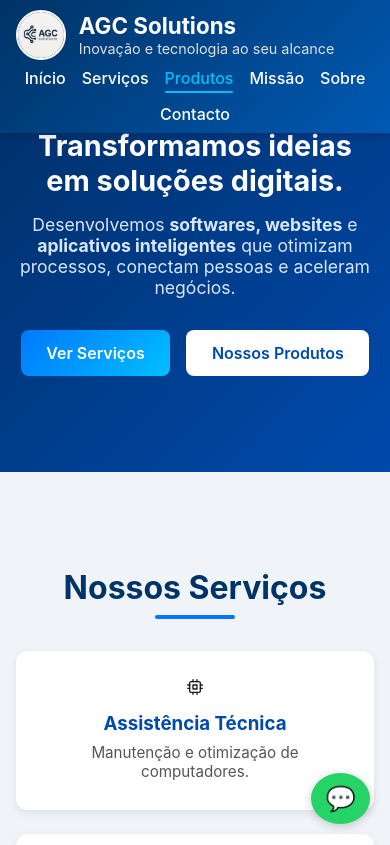
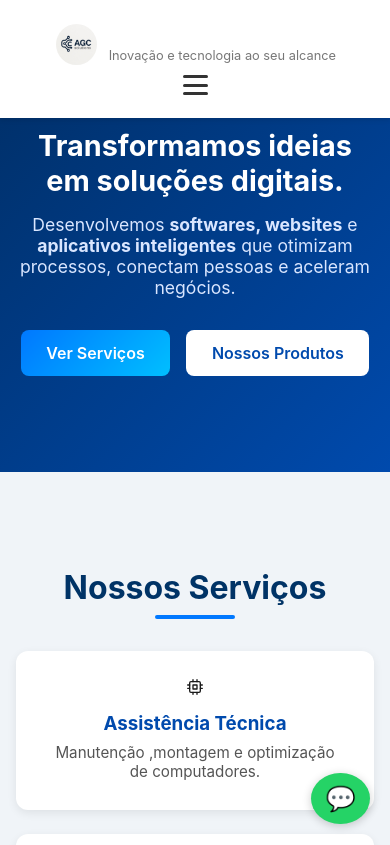
Before and after one commit to AbiudeChimuco/agcsolutions, a Next.js app: page / in a window 390 px wide. Shown: the top 845 px of the page. Built offline with nearby package versions, Linux system fonts and the light colour scheme.

Commit message:
Adicionado menu responsivo com overlay no header

```diff
--- a/pages/index.tsx
+++ b/pages/index.tsx
@@ -87,12 +87,23 @@ export default function Home() {
             onClick={() => scrollToSection("inicio")}
           >
             <img src="/logo.jpg" alt="AGC Solutions" className="logo" />
-            <div>
+            <div className="logo-text">
               <h1>AGC Solutions</h1>
               <p>Inovação e tecnologia ao seu alcance</p>
             </div>
           </div>
 
+          {/* Ícone do menu mobile */}
+          <div
+            className={`menu-toggle ${menuOpen ? "open" : ""}`}
+            onClick={() => setMenuOpen(!menuOpen)}
+          >
+            <span></span>
+            <span></span>
+            <span></span>
+          </div>
+
+          {/* Menu principal */}
           <nav className={`menu ${menuOpen ? "open" : ""}`}>
             {menuItems.map(({ id, label }) => (
               <a
@@ -105,6 +116,14 @@ export default function Home() {
             ))}
           </nav>
         </div>
+
+        {/* Overlay escuro quando o menu está aberto */}
+        {menuOpen && (
+          <div
+            className="menu-overlay"
+            onClick={() => setMenuOpen(false)}
+          ></div>
+        )}
       </header>
 
       {/* ===== HERO ===== */}
@@ -159,7 +178,7 @@ export default function Home() {
                 {
                   icon: <FiCpu />,
                   t: "Assistência Técnica",
-                  d: "Manutenção e otimização de computadores.",
+                  d: "Manutenção ,montagem e optimização de computadores.",
                 },
                 {
                   icon: <FiSettings />,
@@ -178,12 +197,12 @@ export default function Home() {
                 },
                 {
                   icon: <FiNavigation />,
-                  t: "GPS e Rastreamento",
-                  d: "Venda, instalação e monitoramento inteligente.",
+                  t: "GPS ",
+                  d: "Venda, instalação e monitoramento 24/24 com cerca digital.",
                 },
                 {
                   icon: <FiCamera />,
-                  t: "Instalação de Câmeras",
+                  t: "CCTV",
                   d: "Soluções completas de segurança eletrónica.",
                 },
               ].map((s, i) => (
--- a/styles/globals.css
+++ b/styles/globals.css
@@ -959,3 +959,255 @@ body {
     padding: 0 20px;
   }
 }
+/* ======= CABEÇALHO ======= */
+.topbar {
+  position: fixed;
+  width: 100%;
+  top: 0;
+  left: 0;
+  background: #ffffff;
+  z-index: 1000;
+  box-shadow: 0 2px 5px rgba(0, 0, 0, 0.1);
+}
+
+.topbar-container {
+  max-width: 1200px;
+  margin: 0 auto;
+  padding: 0.8rem 1.2rem;
+  display: flex;
+  align-items: center;
+  justify-content: space-between;
+}
+
+.logo-section {
+  display: flex;
+  align-items: center;
+  cursor: pointer;
+  gap: 0.6rem;
+}
+
+.logo {
+  width: 45px;
+  height: 45px;
+  border-radius: 50%;
+}
+
+.logo-text h1 {
+  font-size: 1.1rem;
+  font-weight: 700;
+  margin: 0;
+}
+
+.logo-text p {
+  font-size: 0.8rem;
+  color: #777;
+  margin: 0;
+}
+
+/* ===== MENU DESKTOP ===== */
+.menu {
+  display: flex;
+  gap: 1.2rem;
+}
+
+.menu a {
+  text-decoration: none;
+  color: #333;
+  font-weight: 500;
+  transition: color 0.3s ease;
+  cursor: pointer;
+}
+
+.menu a:hover,
+.menu a.active {
+  color: #0070f3;
+}
+
+/* ===== MENU MOBILE ===== */
+.menu-toggle {
+  display: none;
+  flex-direction: column;
+  justify-content: space-between;
+  width: 25px;
+  height: 20px;
+  cursor: pointer;
+}
+
+.menu-toggle span {
+  display: block;
+  height: 3px;
+  width: 100%;
+  background: #333;
+  border-radius: 2px;
+  transition: all 0.3s ease;
+}
+
+/* Animação do ícone quando abre */
+.menu-toggle.open span:nth-child(1) {
+  transform: rotate(45deg) translateY(8px);
+}
+.menu-toggle.open span:nth-child(2) {
+  opacity: 0;
+}
+.menu-toggle.open span:nth-child(3) {
+  transform: rotate(-45deg) translateY(-8px);
+}
+
+/* ===== MENU RESPONSIVO ===== */
+@media (max-width: 768px) {
+  .menu {
+    position: fixed;
+    top: 70px;
+    right: -100%;
+    width: 70%;
+    height: calc(100vh - 70px);
+    background: white;
+    flex-direction: column;
+    align-items: flex-start;
+    padding: 2rem;
+    gap: 1.5rem;
+    transition: right 0.3s ease;
+    box-shadow: -2px 0 6px rgba(0, 0, 0, 0.1);
+  }
+
+  .menu.open {
+    right: 0;
+  }
+
+  .menu-toggle {
+    display: flex;
+  }
+}
+/* ======= CABEÇALHO ======= */
+.topbar {
+  position: fixed;
+  width: 100%;
+  top: 0;
+  left: 0;
+  background: #ffffff;
+  z-index: 1000;
+  box-shadow: 0 2px 5px rgba(0, 0, 0, 0.1);
+}
+
+.topbar-container {
+  max-width: 1200px;
+  margin: 0 auto;
+  padding: 0.8rem 1.2rem;
+  display: flex;
+  align-items: center;
+  justify-content: space-between;
+}
+
+.logo-section {
+  display: flex;
+  align-items: center;
+  cursor: pointer;
+  gap: 0.6rem;
+}
+
+.logo {
+  width: 45px;
+  height: 45px;
+  border-radius: 50%;
+}
+
+.logo-text h1 {
+  font-size: 1.1rem;
+  font-weight: 700;
+  margin: 0;
+}
+
+.logo-text p {
+  font-size: 0.8rem;
+  color: #777;
+  margin: 0;
+}
+
+/* ===== MENU DESKTOP ===== */
+.menu {
+  display: flex;
+  gap: 1.2rem;
+  transition: all 0.3s ease;
+}
+
+.menu a {
+  text-decoration: none;
+  color: #333;
+  font-weight: 500;
+  transition: color 0.3s ease;
+  cursor: pointer;
+}
+
+.menu a:hover,
+.menu a.active {
+  color: #0070f3;
+}
+
+/* ===== BOTÃO HAMBÚRGUER ===== */
+.menu-toggle {
+  display: none;
+  flex-direction: column;
+  justify-content: space-between;
+  width: 25px;
+  height: 20px;
+  cursor: pointer;
+}
+
+.menu-toggle span {
+  display: block;
+  height: 3px;
+  width: 100%;
+  background: #333;
+  border-radius: 2px;
+  transition: all 0.3s ease;
+}
+
+.menu-toggle.open span:nth-child(1) {
+  transform: rotate(45deg) translateY(8px);
+}
+.menu-toggle.open span:nth-child(2) {
+  opacity: 0;
+}
+.menu-toggle.open span:nth-child(3) {
+  transform: rotate(-45deg) translateY(-8px);
+}
+
+/* ===== MENU MOBILE ===== */
+@media (max-width: 768px) {
+  .menu {
+    position: fixed;
+    top: 0;
+    right: -100%;
+    width: 70%;
+    height: 100vh;
+    background: white;
+    flex-direction: column;
+    align-items: flex-start;
+    padding: 5rem 2rem;
+    gap: 1.5rem;
+    transition: right 0.3s ease;
+    box-shadow: -2px 0 6px rgba(0, 0, 0, 0.1);
+    z-index: 1100;
+  }
+
+  .menu.open {
+    right: 0;
+  }
+
+  .menu-toggle {
+    display: flex;
+    z-index: 1200;
+  }
+
+  .menu-overlay {
+    position: fixed;
+    top: 0;
+    left: 0;
+    width: 100%;
+    height: 100%;
+    background: rgba(0, 0, 0, 0.4);
+    z-index: 1050;
+    opacity: 1;
+    transition: opacity 0.3s ease;
+  }
+}
```
